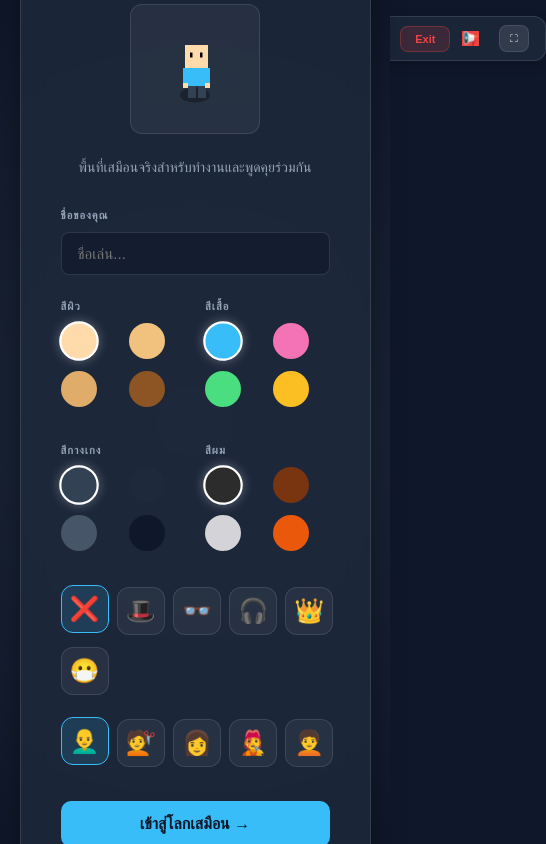
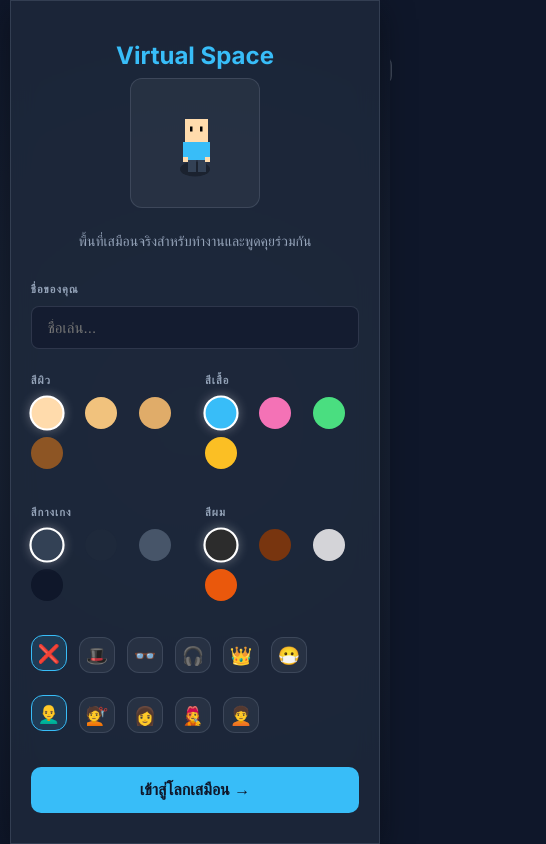
Before and after one commit to fluke351/virtualspace2, a website: page public/index.html in a window 390 px wide. Shown: the whole page, 546 px wide, since content can reach past the window. Drawn offline with Linux system fonts and the light colour scheme.

Commit message:
feat(ui): add responsive design for mobile and tablet devices
Implement responsive CSS media queries and mobile UI components to improve usability on smaller screens:
- Adjust panel sizes, positions, and fonts for tablet (768px) and mobile (480px) breakpoints
- Add mobile chat toggle button and slide-up chat panel
- Introduce touch controls (d-pad and action button) for mobile interaction
- Hide non-essential elements like player list and hints on mobile to save space
- Make setup box full-screen and scrollable on mobile

```diff
--- a/public/index.html
+++ b/public/index.html
@@ -246,9 +246,106 @@ body { background:var(--bg-dark); font-family:'Inter', sans-serif; overflow:hidd
   box-shadow:0 10px 30px rgba(0,0,0,0.5); transition:transform 0.2s;
 }
 #minimized-screen:hover { transform:scale(1.05); }
+
+/* ── RESPONSIVE DESIGN ── */
+@media (max-width: 1024px) {
+  #chat-panel { width: 300px; left: 16px; bottom: 16px; }
+  .setup-box { width: 400px; padding: 32px; }
+  .setup-box h2 { font-size: 24px; }
+  .item-opt { width: 42px; height: 42px; font-size: 20px; }
+}
+
+@media (max-width: 768px) {
+  #hud { top: 12px; left: 12px; right: 12px; }
+  .hud-panel { padding: 6px 12px; }
+  .logo { font-size: 12px; }
+  #online-count { font-size: 11px; }
+
+  #chat-panel { width: 280px; bottom: 70px; left: 12px; z-index: 60; }
+  #players-panel { top: 60px; right: 12px; min-width: 150px; }
+
+  #hint { display: none; } /* Hide hints on tablet/mobile */
+
+  .setup-box { padding: 24px; max-width: 95vw; }
+  .opt-grid { gap: 8px; }
+  .color-opt, .haircolor-opt, .skin-opt, .pants-opt { width: 32px; height: 32px; }
+  .item-opt { width: 36px; height: 36px; font-size: 18px; }
+
+  /* Make room controls smaller */
+  #room-controls { padding: 8px 16px; bottom: 80px; flex-wrap: wrap; justify-content: center; width: 90%; }
+  .room-btn { padding: 6px 12px; font-size: 11px; }
+}
+
+@media (max-width: 480px) {
+  /* Mobile Layout */
+  #hud { flex-direction: column; align-items: stretch; gap: 8px; }
+  .hud-panel { justify-content: space-between; }
+
+  #chat-panel {
+    width: 100%; left: 0; bottom: 0; border-radius: 12px 12px 0 0;
+    border-bottom: none; border-left: none; border-right: none;
+    height: 40%; max-height: 300px; transform: translateY(100%); transition: transform 0.3s;
+  }
+  #chat-panel.show { transform: translateY(0); }
+
+  /* Add toggle button for chat on mobile */
+  #mobile-chat-toggle {
+    display: block !important;
+    position: absolute; bottom: 16px; left: 16px;
+    width: 48px; height: 48px; border-radius: 50%;
+    background: var(--bg-panel); backdrop-filter: var(--glass);
+    border: 1px solid var(--border); color: var(--text-main);
+    display: flex; align-items: center; justify-content: center;
+    font-size: 20px; z-index: 55; cursor: pointer;
+  }
+
+  #players-panel { display: none; } /* Hide player list on mobile initially */
+
+  .setup-box { width: 100%; height: 100%; border-radius: 0; overflow-y: auto; padding: 20px; }
+  .setup-box h2 { margin-top: 20px; }
+
+  /* Touch Controls */
+  #touch-controls {
+    display: flex !important;
+    position: absolute; bottom: 20px; right: 20px;
+    width: 150px; height: 150px; z-index: 50;
+  }
+  .dpad-btn {
+    position: absolute; width: 48px; height: 48px;
+    background: rgba(255, 255, 255, 0.1); border: 1px solid rgba(255, 255, 255, 0.2);
+    border-radius: 50%; color: white; display: flex; align-items: center; justify-content: center;
+    font-size: 20px; touch-action: manipulation;
+  }
+  .dpad-btn:active { background: rgba(255, 255, 255, 0.3); }
+  .d-up { top: 0; left: 50%; transform: translateX(-50%); }
+  .d-down { bottom: 0; left: 50%; transform: translateX(-50%); }
+  .d-left { left: 0; top: 50%; transform: translateY(-50%); }
+  .d-right { right: 0; top: 50%; transform: translateY(-50%); }
+
+  #action-btn {
+    display: flex !important;
+    position: absolute; bottom: 40px; right: 190px;
+    width: 64px; height: 64px; border-radius: 50%;
+    background: var(--primary); color: #0f172a;
+    align-items: center; justify-content: center;
+    font-weight: bold; font-size: 14px; box-shadow: 0 4px 12px rgba(56, 189, 248, 0.4);
+    z-index: 50; touch-action: manipulation;
+  }
+  #action-btn:active { transform: scale(0.95); }
+}
 </style>
 </head>
 <body>
+
+<!-- Mobile Controls (Hidden by default) -->
+<div id="mobile-chat-toggle" style="display:none;" onclick="toggleMobileChat()">💬</div>
+<div id="touch-controls" style="display:none;">
+  <div class="dpad-btn d-up" ontouchstart="handleTouch('w', true)" ontouchend="handleTouch('w', false)">▲</div>
+  <div class="dpad-btn d-down" ontouchstart="handleTouch('s', true)" ontouchend="handleTouch('s', false)">▼</div>
+  <div class="dpad-btn d-left" ontouchstart="handleTouch('a', true)" ontouchend="handleTouch('a', false)">◀</div>
+  <div class="dpad-btn d-right" ontouchstart="handleTouch('d', true)" ontouchend="handleTouch('d', false)">▶</div>
+</div>
+<div id="action-btn" style="display:none;" onclick="tryInteract()">X</div>
 
 <!-- SETUP -->
 <div id="setup-screen">
```
